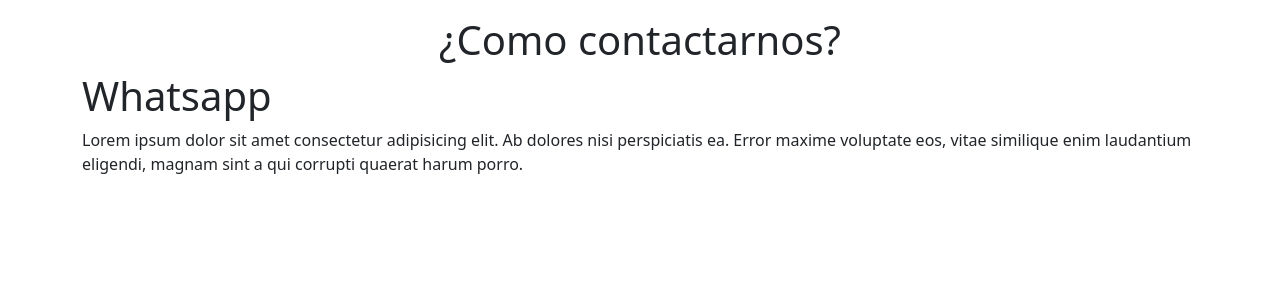
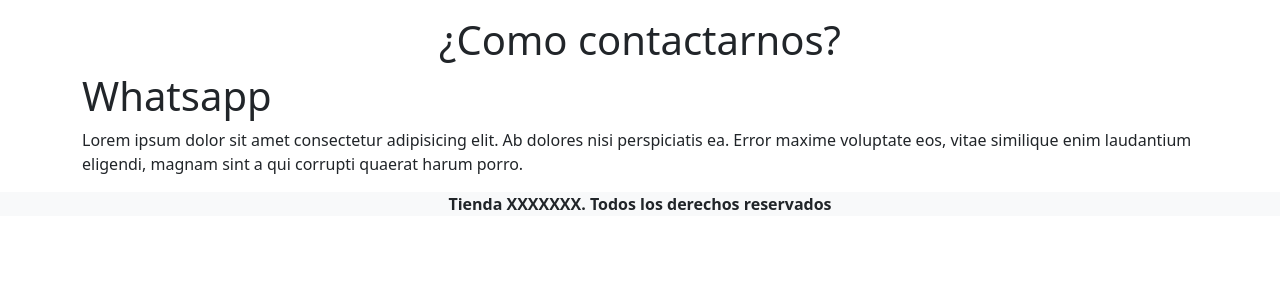
Before and after one commit to emiliooarrig/tienda-chinos-main, a PHP site: page /contacto/contacto.php in a window 1280 px wide. Shown: the part 56-356 px from the top of the page. Run offline with PHP 8.4, Linux system fonts and the light colour scheme.

Commit message:
Creamos el footer en contacto

```diff
--- a/contacto/contacto.php
+++ b/contacto/contacto.php
@@ -6,7 +6,7 @@
     <meta name="viewport" content="width=device-width, initial-scale=1.0">
     <link href="https://cdn.jsdelivr.net/npm/bootstrap@5.0.2/dist/css/bootstrap.min.css" rel="stylesheet" integrity="sha384-EVSTQN3/azprG1Anm3QDgpJLIm9Nao0Yz1ztcQTwFspd3yD65VohhpuuCOmLASjC" crossorigin="anonymous">
 
-    <title>Document</title>
+    <title>Contacto</title>
 </head>
 
 <body>
@@ -52,7 +52,11 @@
     </div>
 
 
-
+    <footer class="container-fluid text-center bg-light">
+        <p class="fw-bolder">
+            Tienda XXXXXXX. Todos los derechos reservados
+        </p>
+    </footer>
     <script src="https://cdn.jsdelivr.net/npm/bootstrap@5.0.2/dist/js/bootstrap.bundle.min.js" integrity="sha384-MrcW6ZMFYlzcLA8Nl+NtUVF0sA7MsXsP1UyJoMp4YLEuNSfAP+JcXn/tWtIaxVXM" crossorigin="anonymous"></script>
 
 
```
